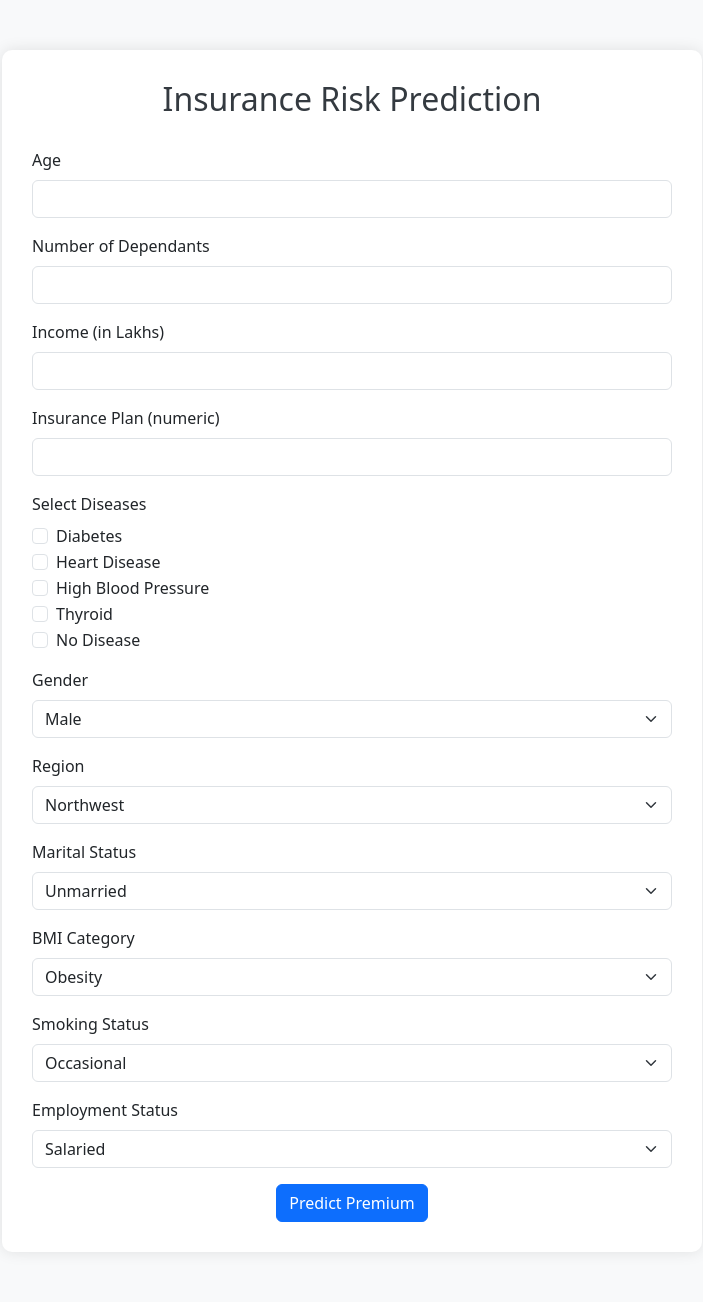
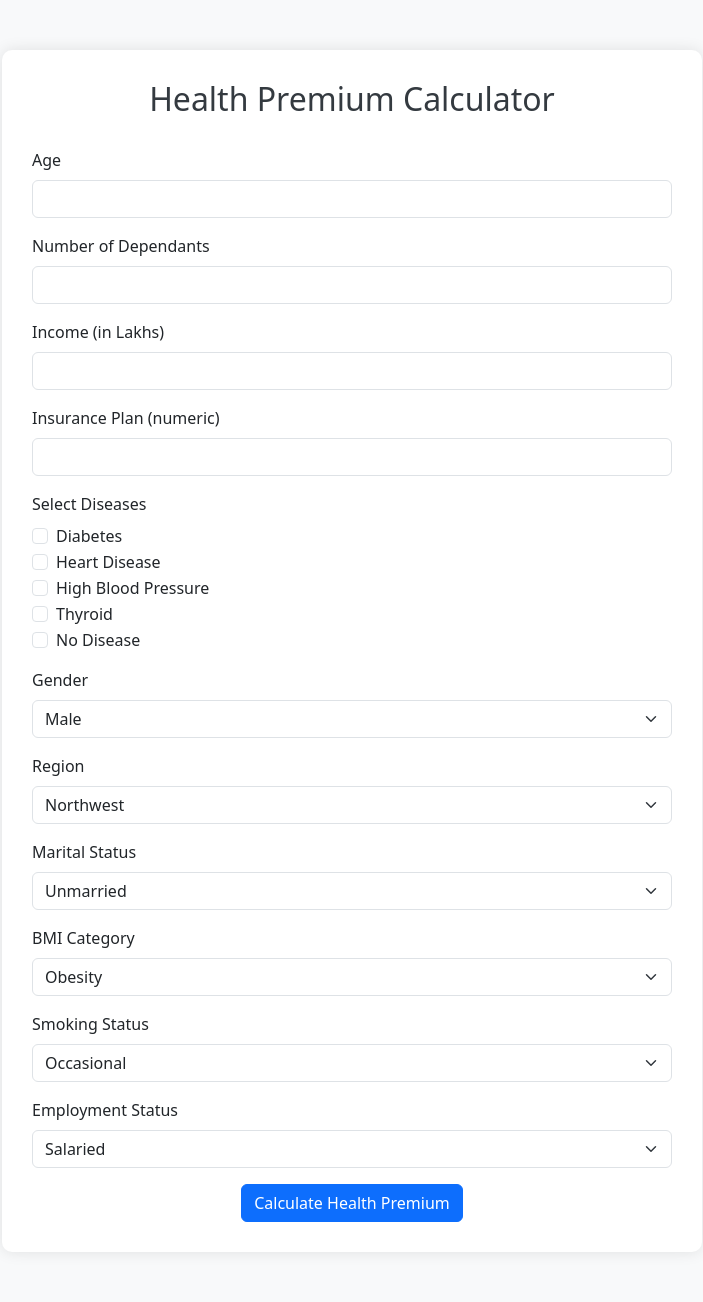
Before and after one commit to Ujjwagupta1302/Health_premium_prediction, a Flask app: page / in a window 1280 px wide. Shown: the whole page, without its empty margins (288-991 px from the left). Run offline with Flask 3, Linux system fonts and the light colour scheme.

Commit message:
Final changes in HTML page

```diff
--- a/templates/index.html
+++ b/templates/index.html
@@ -2,7 +2,7 @@
 <html lang="en">
 <head>
     <meta charset="UTF-8">
-    <title>Insurance Risk Prediction</title>
+    <title>Health Premium Calculator</title>
     <link href="https://cdn.jsdelivr.net/npm/bootstrap@5.3.0/dist/css/bootstrap.min.css" rel="stylesheet">
     <style>
         body {
@@ -27,7 +27,7 @@
 
 <div class="container">
     <div class="form-container">
-        <h2 class="form-heading">Insurance Risk Prediction</h2>
+        <h2 class="form-heading">Health Premium Calculator</h2>
         <form action="/predict" method="POST">
 
             <div class="mb-3">
@@ -129,7 +129,7 @@
             </div>
 
             <div class="text-center">
-                <button type="submit" class="btn btn-primary">Predict Premium</button>
+                <button type="submit" class="btn btn-primary">Calculate Health Premium</button>
             </div>
 
         </form>
```
